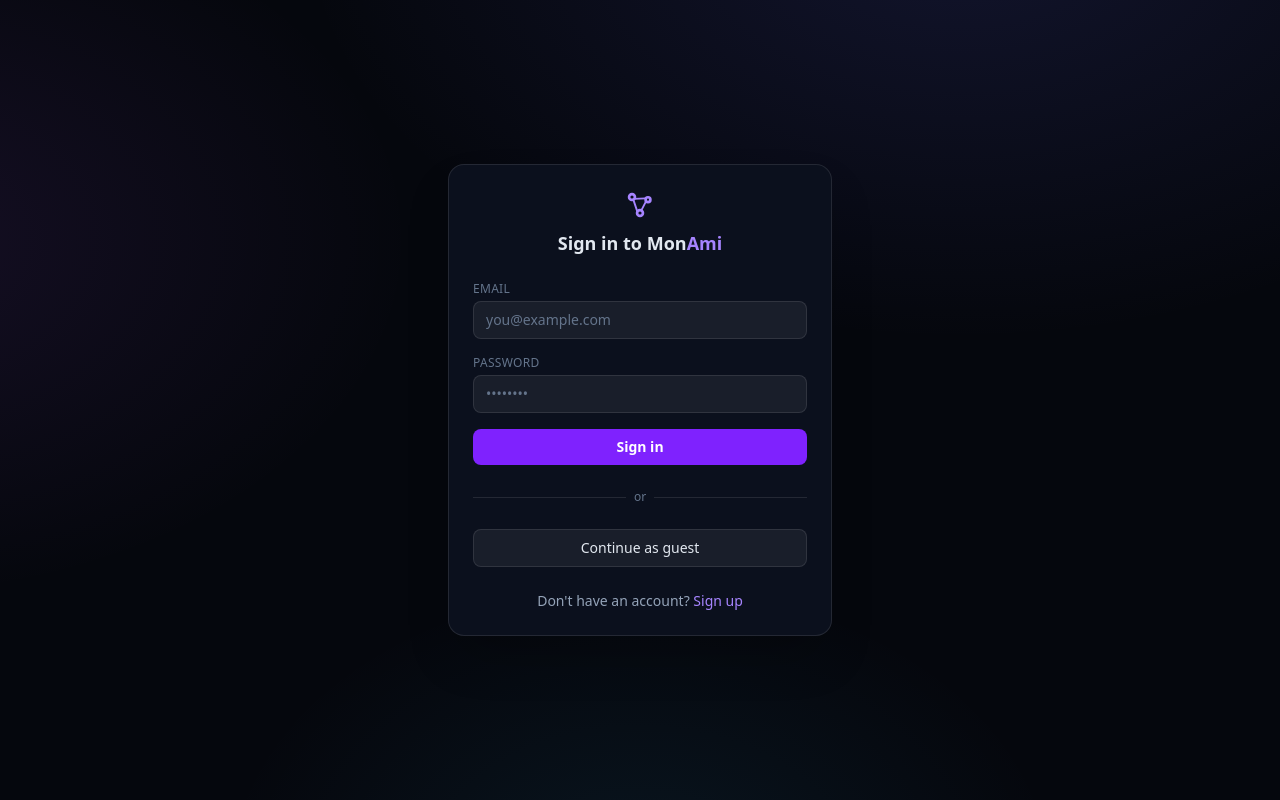
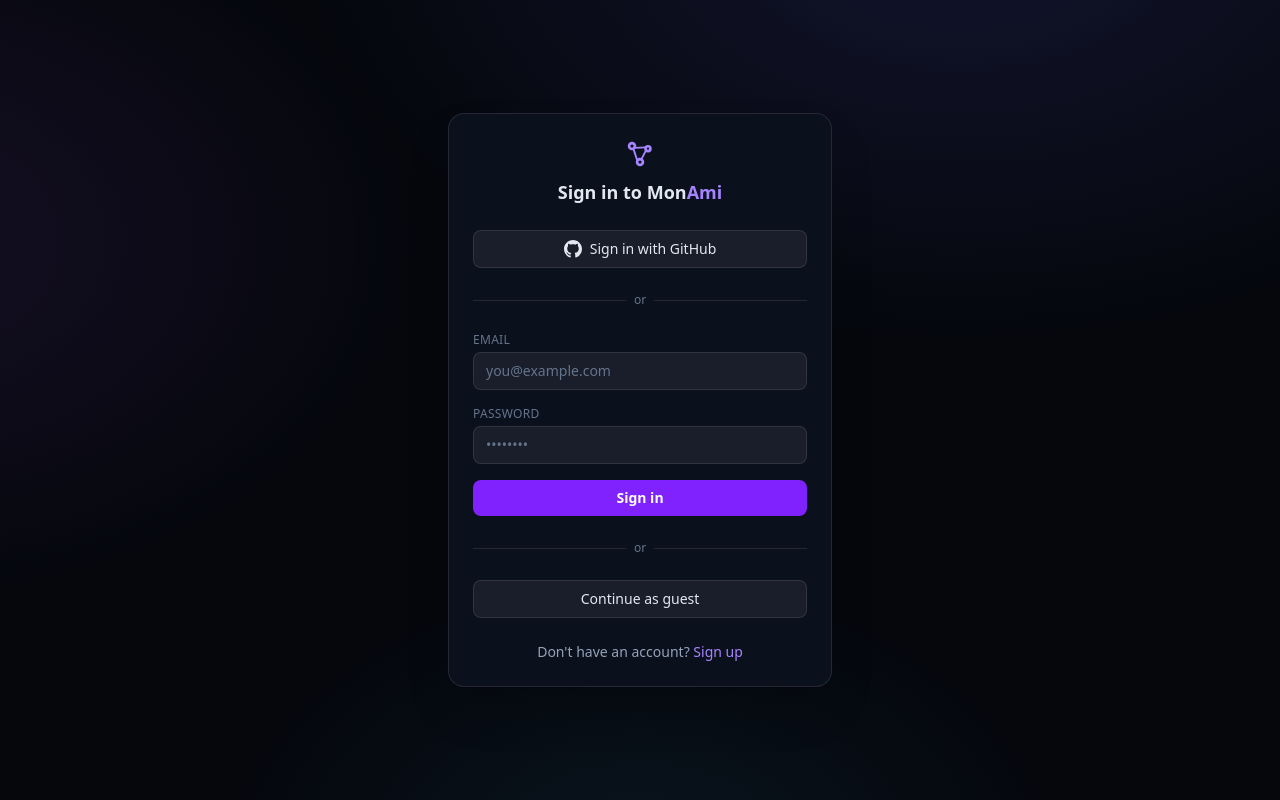
Before and after one commit to jerohalili/monami, a Next.js app: page /login in a window 1280 px wide. Built offline with nearby package versions, Linux system fonts and the light colour scheme.

Commit message:
feat: github auth

```diff
--- a/src/app/login/page.tsx
+++ b/src/app/login/page.tsx
@@ -5,6 +5,14 @@ import Link from "next/link";
 import { useRouter } from "next/navigation";
 import { useState } from "react";
 import { IconLogo } from "@/components/icons";
+
+function GitHubIcon() {
+  return (
+    <svg width="18" height="18" viewBox="0 0 24 24" fill="currentColor">
+      <path d="M12 0c-6.626 0-12 5.373-12 12 0 5.302 3.438 9.8 8.207 11.387.599.111.793-.261.793-.577v-2.234c-3.338.726-4.033-1.416-4.033-1.416-.546-1.387-1.333-1.756-1.333-1.756-1.089-.745.083-.729.083-.729 1.205.084 1.839 1.237 1.839 1.237 1.07 1.834 2.807 1.304 3.492.997.107-.775.418-1.305.762-1.604-2.665-.305-5.467-1.334-5.467-5.931 0-1.311.469-2.381 1.236-3.221-.124-.303-.535-1.524.117-3.176 0 0 1.008-.322 3.301 1.23.957-.266 1.983-.399 3.003-.404 1.02.005 2.047.138 3.006.404 2.291-1.552 3.297-1.23 3.297-1.23.653 1.653.242 2.874.118 3.176.77.84 1.235 1.911 1.235 3.221 0 4.609-2.807 5.624-5.479 5.921.43.372.823 1.102.823 2.222v3.293c0 .319.192.694.801.576 4.765-1.589 8.199-6.086 8.199-11.386 0-6.627-5.373-12-12-12z"/>
+    </svg>
+  );
+}
 
 export default function LoginPage() {
   const router = useRouter();
@@ -74,6 +82,25 @@ export default function LoginPage() {
           </h1>
         </div>
 
+        <button
+          type="button"
+          className="btn w-full"
+          onClick={() => signIn("github", { callbackUrl: "/" })}
+          disabled={loading}
+        >
+          <GitHubIcon />
+          Sign in with GitHub
+        </button>
+
+        <div className="relative">
+          <div className="absolute inset-0 flex items-center">
+            <div className="w-full border-t" style={{ borderColor: "var(--border)" }} />
+          </div>
+          <div className="relative flex justify-center text-xs">
+            <span className="px-2" style={{ background: "var(--bg-card)", color: "var(--text-dim)" }}>or</span>
+          </div>
+        </div>
+
         <form onSubmit={handleSubmit} className="space-y-4">
           {error && (
             <p className="rounded-lg px-3 py-2 text-sm" style={{ background: "rgba(239, 68, 68, 0.15)", color: "#fca5a5" }}>
--- a/src/lib/auth.ts
+++ b/src/lib/auth.ts
@@ -1,10 +1,12 @@
 import NextAuth from "next-auth";
+import GitHub from "next-auth/providers/github";
 import Credentials from "next-auth/providers/credentials";
 import bcrypt from "bcryptjs";
 import { db } from "./db";
 
 export const { handlers, signIn, signOut, auth } = NextAuth({
   providers: [
+    GitHub,
     Credentials({
       credentials: {
         email: { label: "Email", type: "email" },
@@ -19,12 +21,12 @@ export const { handlers, signIn, signOut, auth } = NextAuth({
         }
 
         const user = await db.user.findUnique({ where: { email } });
-        if (!user) return null;
+        if (!user || !user.passwordHash) return null;
 
         const valid = await bcrypt.compare(password, user.passwordHash);
         if (!valid) return null;
 
-        return { id: user.id, email: user.email, name: user.name };
+        return { id: user.id, email: user.email, name: user.name, image: user.image };
       },
     }),
   ],
@@ -33,6 +35,44 @@ export const { handlers, signIn, signOut, auth } = NextAuth({
     signIn: "/login",
   },
   callbacks: {
+    async signIn({ user, account }) {
+      if (account?.provider === "github" && user.email) {
+        const githubId = account.providerAccountId;
+
+        // Check if user already exists with this GitHub ID
+        let existingUser = await db.user.findUnique({ where: { githubId } });
+
+        if (!existingUser) {
+          // Check if user exists with this email
+          existingUser = await db.user.findUnique({ where: { email: user.email } });
+
+          if (existingUser) {
+            // Link GitHub account to existing user
+            existingUser = await db.user.update({
+              where: { id: existingUser.id },
+              data: {
+                githubId,
+                image: user.image ?? existingUser.image,
+              },
+            });
+          } else {
+            // Create new user from GitHub
+            existingUser = await db.user.create({
+              data: {
+                email: user.email,
+                name: user.name,
+                image: user.image,
+                githubId,
+              },
+            });
+          }
+        }
+
+        // Update user ID for JWT
+        user.id = existingUser.id;
+      }
+      return true;
+    },
     async jwt({ token, user }) {
       if (user) {
         token.id = user.id;
```
Also changed, not shown: 2 other files (tests, documents, lock files or other folders).
